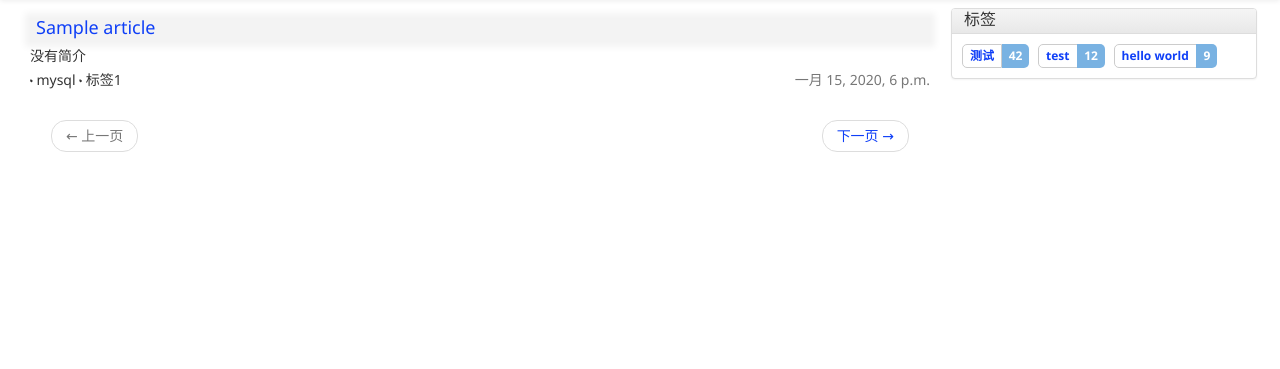
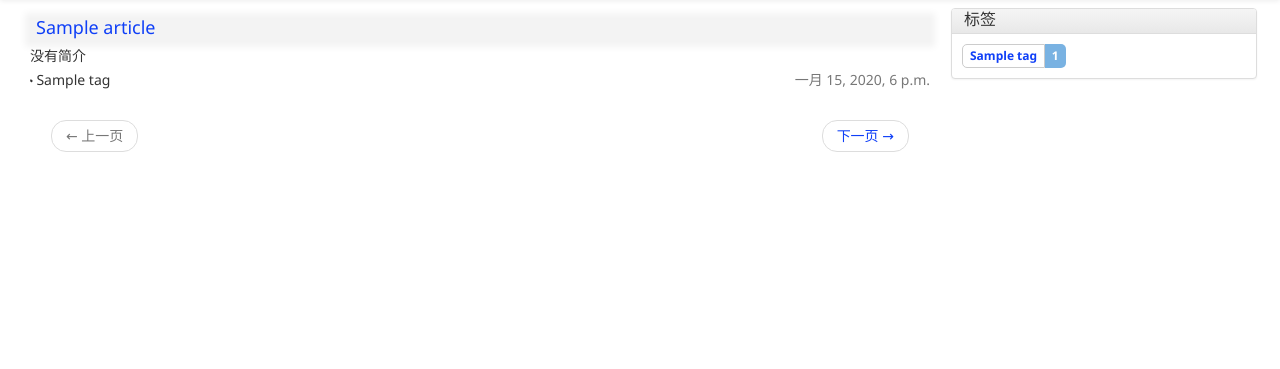
Before and after one commit to gsw945/myblog, a Django app: page /article/ in a window 1280 px wide. Shown: the part 51-420 px from the top of the page. Run offline with Django 3.2, Linux system fonts and the light colour scheme; tables that the repository leaves empty hold one stand-in row (values such as "Sample post"); some libraries are stand-ins or nearby versions.

Commit message:
显示标签列表

```diff
--- a/pages/static/css/list.css
+++ b/pages/static/css/list.css
@@ -88,3 +88,7 @@
     vertical-align: middle;
     font-size: 0.2em;
 }
+
+.tag-wrapper + .tag-wrapper {
+    margin-left: 0.6em;
+}
--- a/pages/templates/article/list.html
+++ b/pages/templates/article/list.html
@@ -23,14 +23,21 @@
                 <div class="list-group-item-footing">
                     <div class="row">
                         <div class="col-xs-12 col-sm-6">
-                        <span><i class="fas fa-tag"></i> mysql</span>
-                        <span><i class="fas fa-tag"></i> 标签1</span>
+                            {% for tag in article.tags.all %}
+                                <span class="tag-wrapper"><i class="fas fa-tag"></i> {{ tag.name }}</span>
+                            {% empty %}
+                                <span>没有添加标签</span>
+                            {% endfor %}
                         </div>
                         <div class="col-xs-12 col-sm-6 text-right">
                             <span class="text-muted">{{ article.upate_time }}</span>
                         </div>
                     </div>
                 </div>
+            </li>
+        {% empty %}
+            <li class="list-group-item">
+                <p class="list-group-item-text">作者懒到家了，没有写文章</p>
             </li>
         {% endfor %}
     </ul>
@@ -58,18 +65,14 @@
             <h3 class="panel-title">标签</h3>
         </div>
         <div class="panel-body">
+            {% for tag in tag_list %}
                 <a href="#" class="tag-item">
+                    <span class="tag-text">{{ tag.name }}</span>
+                    <span class="badge">{{ tag.articles.count }}</span>
+                </a>
+            {% empty %}
                 <span class="tag-text">测试</span>
-                <span class="badge">42</span>
-            </a>
-            <a href="#" class="tag-item">
-                <span class="tag-text">test</span>
-                <span class="badge">12</span>
-            </a>
-            <a href="#" class="tag-item">
-                <span class="tag-text">hello world</span>
-                <span class="badge">9</span>
-            </a>
+            {% endfor %}
       </div>
     </div>
 {% endblock %}
--- a/pages/views.py
+++ b/pages/views.py
@@ -2,7 +2,7 @@ from django.shortcuts import render
 
 # Create your views here.
 from django.http import HttpResponse
-from .models import Article
+from .models import Article, Tag
 
 
 def view_index(request):
@@ -11,8 +11,10 @@ def view_index(request):
 
 def view_list(request):
     articles = Article.objects.all()
+    tags = Tag.objects.all()
     context = {
-        'article_list': articles
+        'article_list': articles,
+        'tag_list': tags
     }
     return render(request, 'article/list.html', context)
 
```
Lines whose indentation alone changed are shown as unchanged.
